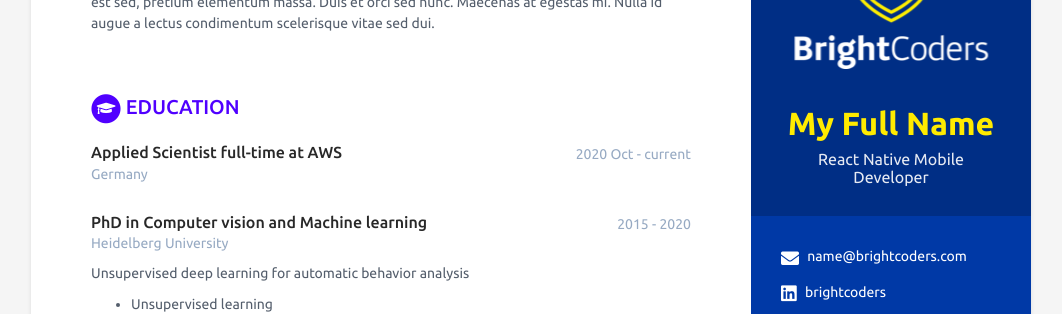
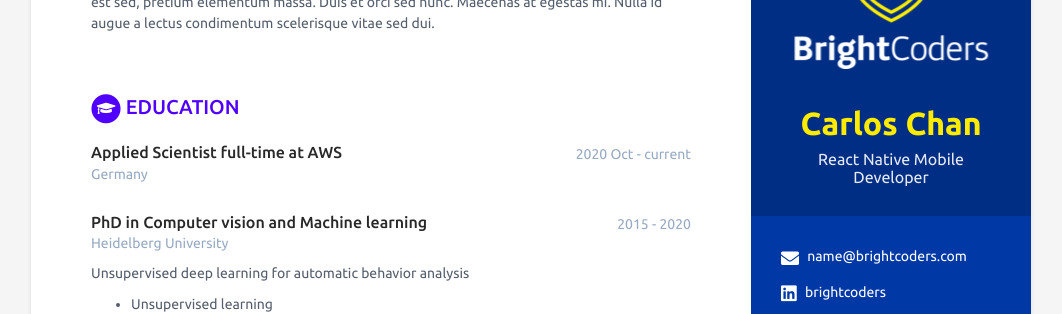
Before and after one commit to BC-MAY-21-RN/scorecard-Shadic78, a Jekyll site: the page built from index.html, in a window 1280 px wide. Shown: the part 169-483 px from the top of the page, without its empty margins (109-1171 px from the left). Built offline with Jekyll 4.4.1, drawn with Linux system fonts in a browser that asks for light colours.

Commit message:
Updated name at data.ymÃl

```diff
--- a/_data/data.yml
+++ b/_data/data.yml
@@ -7,7 +7,7 @@ sidebar:
   education: False # NO MODIFICAR
 
   # Profile information
-  name: My Full Name # Nombre completo
+  name: Carlos Chan # Nombre completo
   tagline: React Native Mobile Developer # React Native Mobile Developer ó Ruby on Rails Web Developer Según sea el caso
   avatar: escudo.png # No modificar
 
```
